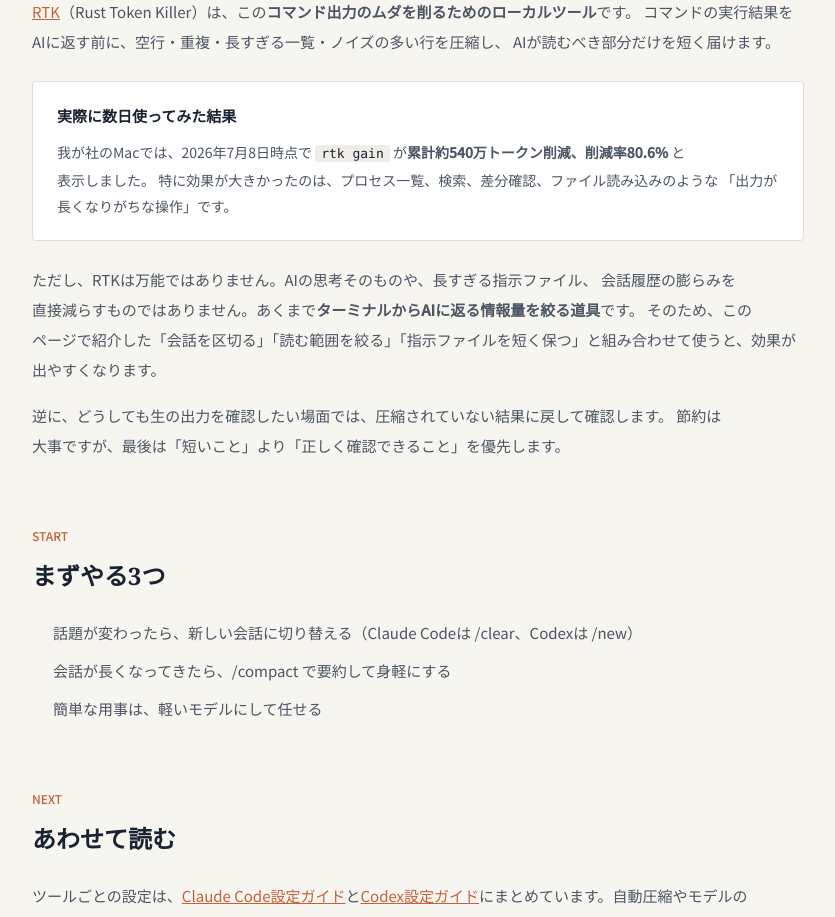
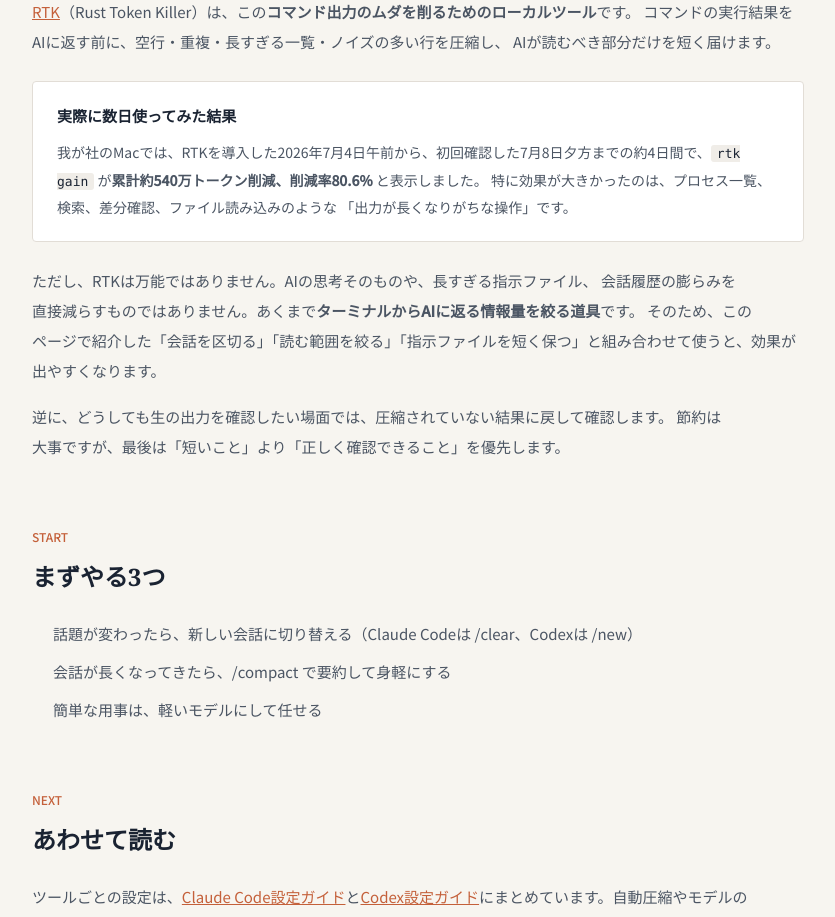
Before and after one commit to hirofumioya-boop/ymo-blog, a Next.js app: page /token-saving in a window 1280 px wide. Shown: the part 4820-5737 px from the top of the page, without its empty margins (222-1057 px from the left). Built offline with nearby package versions, Linux system fonts and the light colour scheme; no server answers.

Commit message:
Clarify RTK savings measurement period

```diff
--- a/app/token-saving/page.tsx
+++ b/app/token-saving/page.tsx
@@ -443,7 +443,8 @@ export default function TokenSavingPage() {
                 margin: 0,
               }}
             >
-              我が社のMacでは、2026年7月8日時点で <span style={codeStyle}>rtk gain</span> が
+              我が社のMacでは、RTKを導入した2026年7月4日午前から、初回確認した7月8日夕方までの約4日間で、
+              <span style={codeStyle}>rtk gain</span> が
               <strong>累計約540万トークン削減、削減率80.6%</strong> と表示しました。
               特に効果が大きかったのは、プロセス一覧、検索、差分確認、ファイル読み込みのような
               「出力が長くなりがちな操作」です。
```
